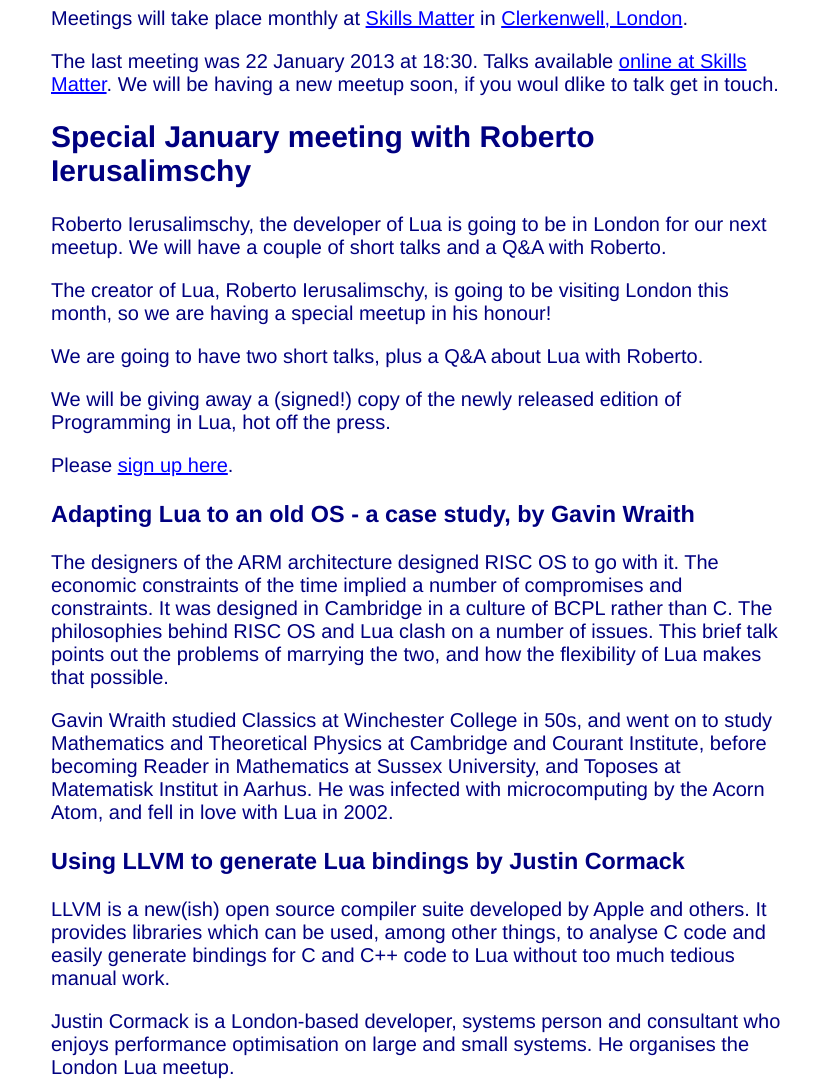
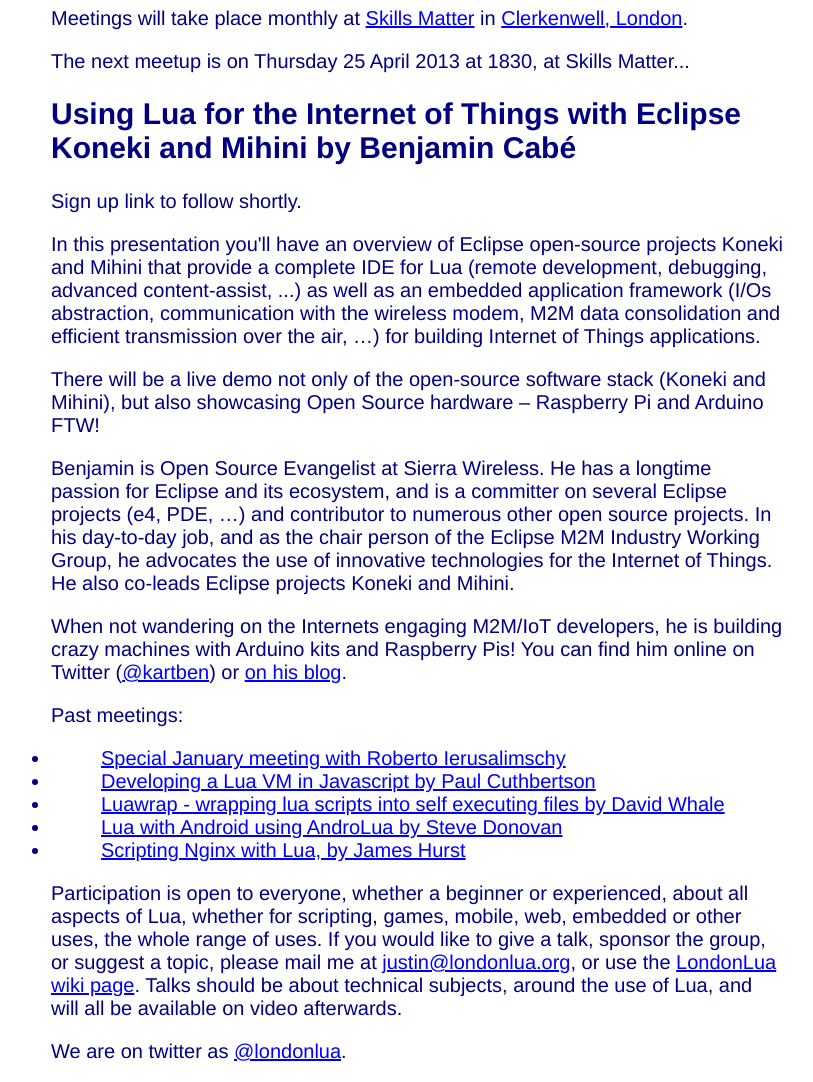
Before and after one commit to justincormack/londonlua, a plain HTML site: page index.html in a window 1280 px wide. Shown: the part 340-1422 px from the top of the page, without its empty margins (7-820 px from the left). Drawn offline with Linux system fonts and the light colour scheme.

Commit message:
add new meetup!

```diff
--- a/index.html
+++ b/index.html
@@ -12,47 +12,23 @@
 <p>London Lua is a user group for all aspects of the <a href="http://www.lua.org/">Lua programming language</a>.
 <p>Meetings will take place monthly at <a href="http://skillsmatter.com/">Skills Matter</a> in <a href="http://skillsmatter.com/go/find-us">Clerkenwell, London</a>.
 
-<p>The last meeting was 22 January 2013 at 18:30. Talks available <a href="http://skillsmatter.com/event-details/home/london-lua-feat-luas-creator-roberto-ierusalimschy">online at Skills Matter</a>. We will be having a new meetup soon, if you woul dlike to talk get in touch.
+<p>The next meetup is on Thursday 25 April 2013 at 1830, at Skills Matter...
 
-<h2>Special January meeting with Roberto Ierusalimschy</h2>
+<h2>Using Lua for the Internet of Things with Eclipse Koneki and Mihini by Benjamin Cabé</h2>
 
-<p>Roberto Ierusalimschy, the developer of Lua is going to be in London for our next meetup. We will have a couple of short talks and a Q&A with Roberto.
+<p>Sign up link to follow shortly.
 
+<p>In this presentation you'll have an overview of Eclipse open-source projects Koneki and Mihini that provide a complete IDE for Lua (remote development, debugging, advanced content-assist, ...) as well as an embedded application framework (I/Os abstraction, communication with the wireless modem, M2M data consolidation and efficient transmission over the air, …) for building Internet of Things applications.
 
-<p>The creator of Lua, Roberto Ierusalimschy, is going to be visiting London this month, so we are having a special meetup in his honour!
+<p>There will be a live demo not only of the open-source software stack (Koneki and Mihini), but also showcasing Open Source hardware – Raspberry Pi and Arduino FTW!
 
-<p>We are going to have two short talks, plus a Q&A about Lua with Roberto.
+<p>Benjamin is Open Source Evangelist at Sierra Wireless. He has a longtime passion for Eclipse and its ecosystem, and is a committer on several Eclipse projects (e4, PDE, …) and contributor to numerous other open source projects. In his day-to-day job, and as the chair person of the Eclipse M2M Industry Working Group, he advocates the use of innovative technologies for the Internet of Things. He also co-leads Eclipse projects Koneki and Mihini.
 
-<p>We will be giving away a (signed!) copy of the newly released edition of Programming in Lua, hot off the press.
-
-<p>Please <a href="http://skillsmatter.com/event-details/home/london-lua-feat-luas-creator-roberto-ierusalimschy">sign up here</a>.
-
-<h3>Adapting Lua to an old OS - a case study, by Gavin Wraith</h3>
-
-<p>The designers of the ARM architecture designed RISC OS to
-go with it. The economic constraints of the time implied a number
-of compromises and constraints. It was designed in Cambridge in a
-culture of BCPL rather than C. The philosophies behind RISC OS and Lua
-clash on a number of issues. This brief talk points out the problems
-of marrying the two, and how the flexibility of Lua makes that possible.
-
-<p>Gavin Wraith studied Classics at Winchester College in 50s, and went on to study Mathematics and Theoretical Physics at Cambridge and Courant Institute, before becoming Reader in Mathematics at Sussex University, and Toposes at Matematisk Institut in Aarhus. He was infected with microcomputing by the Acorn Atom, and fell in love with Lua in 2002.
-
-<h3>Using LLVM to generate Lua bindings by Justin Cormack</h3>
-
-<p>LLVM is a new(ish) open source compiler suite developed by Apple and others. It provides libraries which can be used, among other things, to analyse C code and easily generate bindings for C and C++ code to Lua without too much tedious manual work.
-
-<p>Justin Cormack is a London-based developer, systems person and consultant who enjoys performance optimisation on large and small systems. He organises the London Lua meetup.
-
-<h3>Lua Q&A with Roberto Ierusalimschy, creator of Lua</h3>
-
-<p>Back in 1993 Roberto created Lua in Rio, and has remained its benevolent dictator. Come and ask any questions about its past, present and future.
-
-<p>Roberto Ierusalimschy (born 1960) is an associate professor of informatics at PUC-Rio (Pontifical University in Rio de Janeiro). He is the leading architect of the Lua programming language and the author of Programming in Lua, and is also responsible for introducing Parsing Expression Grammars as a formalism over ad-hoc regular expression structures.
-
+<p>When not wandering on the Internets engaging M2M/IoT developers, he is building crazy machines with Arduino kits and Raspberry Pis! You can find him online on Twitter (<a href="https://twitter.com/kartben">@kartben</a>) or <a href="http://blog.benjamin-cabe.com/">on his blog</a>.
 
 <p>Past meetings:
 <ul>
+<li><a href="specialmeetup/index.html">Special January meeting with Roberto Ierusalimschy</a></li>
 <li><a href="luajavascript/index.html">Developing a Lua VM in Javascript by Paul Cuthbertson</a></li>
 <li><a href="luawrap/index.html">Luawrap - wrapping lua scripts into self executing files by David Whale</a></li>
 <li><a href="androlua/index.html">Lua with Android using AndroLua by Steve Donovan</a></li>
```
Also changed, not shown: specialevent/index.html (added, +55 -0 lines).
